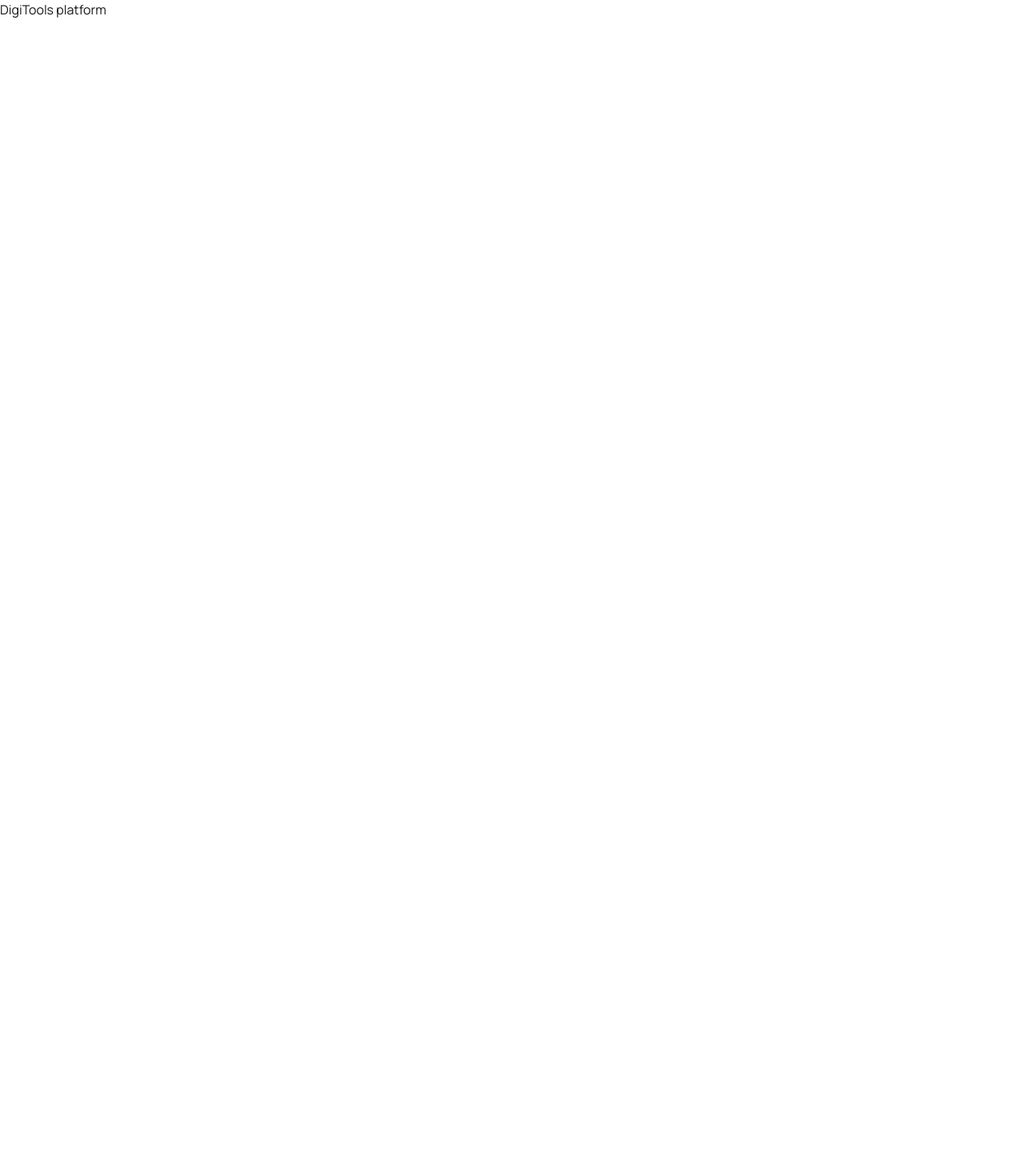
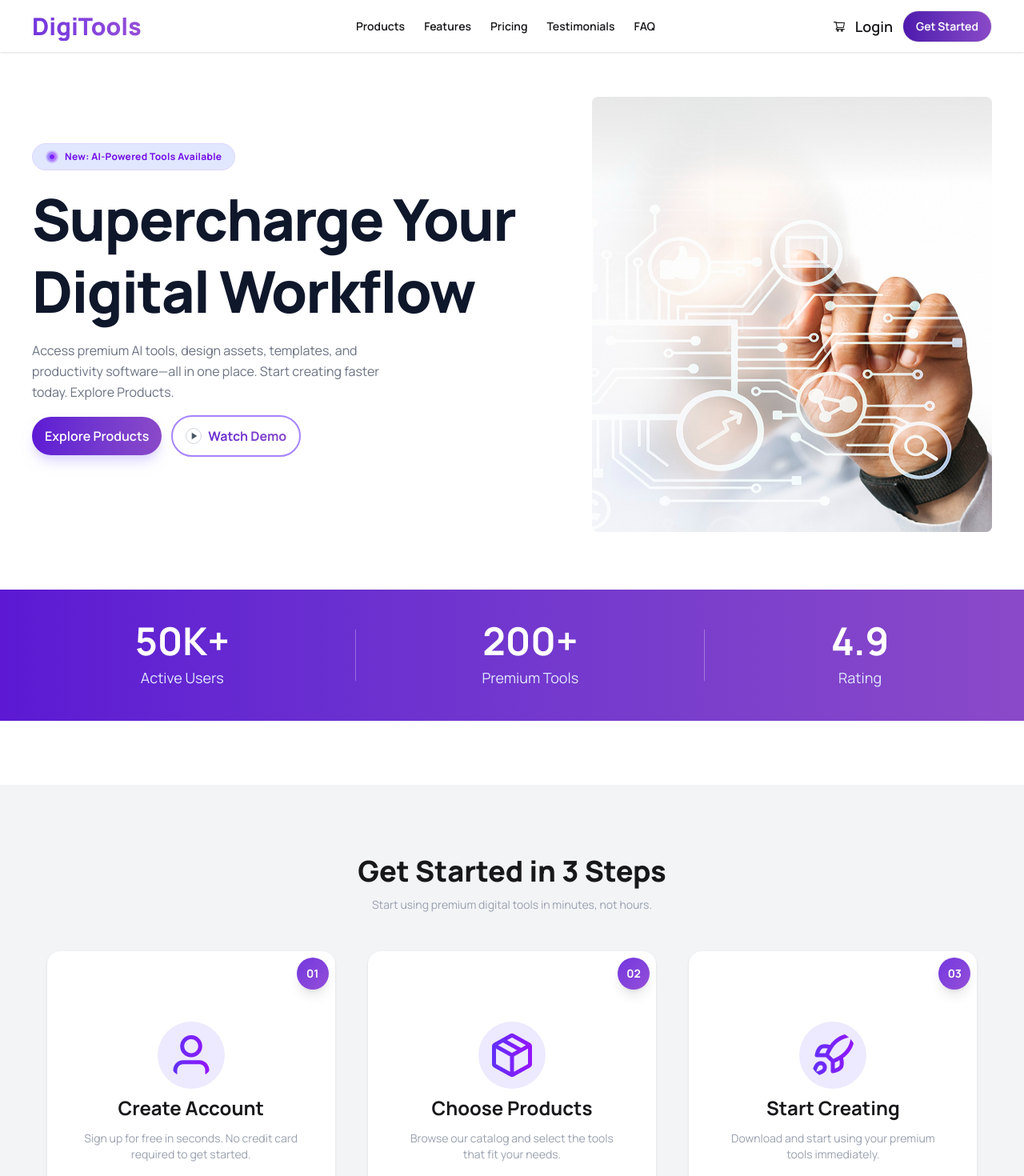
Before and after one commit to MHJony1/A-6-DigiTools-Platform, a React (Vite) app: page / in a window 1280 px wide. Shown: the top 1470 px of the page at 80% size. Before the commit the page ends 800 px from the top, so only its background shows below. Built offline with nearby package versions, Linux system fonts and the light colour scheme.

Commit message:
completed navbar, banner, stats and steps section

```diff
--- a/package.json
+++ b/package.json
@@ -11,8 +11,10 @@
   },
   "dependencies": {
     "@tailwindcss/vite": "^4.2.2",
+    "lucide": "^1.3.0",
     "react": "^19.2.4",
     "react-dom": "^19.2.4",
+    "react-icons": "^5.6.0",
     "react-toastify": "^11.0.5",
     "tailwindcss": "^4.2.2"
   },
--- a/src/App.jsx
+++ b/src/App.jsx
@@ -1,12 +1,25 @@
 
 import './App.css'
+import Banner from './Components/Banner/Banner'
+import CTA from './Components/CTA/CTA'
+import Navbar from './Components/Navbar/Navbar'
+import Stats from './Components/Stats/Stats'
+import Steps from './Components/Steps/Steps'
 
 function App() {
 
 
   return (
     <>
-      <h2>DigiTools platform</h2>
+      <Navbar />
+      <Banner />
+      <Stats />
+
+
+      <Steps />
+
+
+      <CTA />
 
     </>
   )
--- /dev/null
+++ b/src/Components/Banner/Banner.jsx
@@ -0,0 +1,49 @@
+import React from 'react';
+import groupImage from '../../assets/group.png';
+import bannerImage from '../../assets/banner.png';
+
+const Banner = () => {
+  return (
+    <div className='max-w-300 mx-auto mt-5 flex flex-col md:flex-row justify-between items-center '>
+      <div className=' text-center md:text-left space-y-4'>
+        {/* badge */}
+        <span className="inline-flex items-center gap-2 w-fit px-4 py-2 rounded-full bg-[#E1E7FF] border border-violet-200 text-violet-700 text-xs font-bold tracking-wide">
+            <img src={groupImage} alt="" />
+            New: AI-Powered Tools Available
+          </span>
+          {/* heading */}
+           <h1 className="text-4xl md:text-7xl font-extrabold text-slate-900 leading-tight tracking-tight">
+            Supercharge Your
+            <br />
+            Digital Workflow
+          </h1>
+          {/* paragraph */}
+           <p className="text-md text-gray-500 leading-relaxed max-w-md">
+            Access premium AI tools, design assets, templates, and productivity
+            software—all in one place. Start creating faster today. Explore Products.
+          </p>
+            {/* buttons */}
+            <div className='flex items-center justify-center md:justify-start gap-3 mt-1'>
+              <button className="px-4 py-3 hover:from-[#4c14ad] hover:to-[#713ab0] rounded-full bg-linear-to-r from-[#5e19d4] to-[#8a49c8] hover:bg-violet-700 active:scale-95 text-white text-md font-semibold shadow-lg shadow-violet-200 transition-all duration-200 hover:-translate-y-0.5">
+              Explore Products
+            </button>
+             <button className="flex items-center gap-2 px-4 py-3 rounded-full font-bold border-2 border-violet-400
+             bg-linear-to-r from-[#5e19d4] to-[#8a49c8] bg-clip-text text-transparent  active:scale-95 text-md transition-all duration-200 hover:-translate-y-0.5">
+              <span className="w-5 h-5  rounded-full border border-gray-300 flex items-center justify-center">
+                <svg className="w-2.5 h-2.5   text-gray-600 ml-px" viewBox="0 0 10 12" fill="currentColor">
+                  <path d="M1 1l8 5-8 5V1z" />
+                </svg>
+              </span>
+              Watch Demo
+            </button>
+            </div>
+
+      </div>
+      <div>
+        <img className='w-100 h-120 md:w-125 md:h-136 mt-9' src={bannerImage} alt="" />
+      </div>
+    </div>
+  );
+};
+
+export default Banner;
--- /dev/null
+++ b/src/Components/CTA/CTA.jsx
@@ -0,0 +1,11 @@
+import React from 'react';
+
+const CTA = () => {
+  return (
+    <div>
+
+    </div>
+  );
+};
+
+export default CTA;
--- /dev/null
+++ b/src/Components/Navbar/Navbar.jsx
@@ -0,0 +1,47 @@
+import React from 'react';
+import { AiOutlineShoppingCart } from 'react-icons/ai';
+
+const Navbar = () => {
+  return (
+    <div className='bg-base-100 shadow-sm '>
+     <div className="navbar  md:max-w-325 mx-auto px-4 md:px-10">
+
+      <div className="navbar-start">
+    <div className="dropdown">
+      <div tabIndex={0} role="button" className="btn btn-ghost lg:hidden">
+        <svg xmlns="http://www.w3.org/2000/svg" className="h-5 w-5" fill="none" viewBox="0 0 24 24" stroke="currentColor"> <path strokeLinecap="round" strokeLinejoin="round" strokeWidth="2" d="M4 6h16M4 12h8m-8 6h16" /> </svg>
+      </div>
+      <ul
+        tabIndex="-1"
+        className="menu menu-sm dropdown-content bg-base-100 rounded-box z-1 mt-3 w-52 p-2 shadow">
+        <li className='text-md font-semibold'><a href="">Products</a></li>
+        <li className='text-md font-semibold'><a href="">Features</a></li>
+        <li className='text-md font-semibold'><a href="">Pricing</a></li>
+        <li className='text-md font-semibold'><a href="">Testimonials</a></li>
+        <li className='text-md font-semibold'><a href="">FAQ</a></li>
+      </ul>
+    </div>
+    <a className=" text-3xl font-extrabold bg-linear-to-r from-[#7336de] to-[#954ed8] bg-clip-text text-transparent">DigiTools</a>
+  </div>
+  <div className="navbar-center hidden lg:flex">
+    <ul className="menu menu-horizontal px-1">
+      <li className='text-md font-semibold'><a href="">Products</a></li>
+      <li className='text-md font-semibold'><a href="">Features</a></li>
+      <li className='text-md font-semibold'><a href="">Pricing</a></li>
+      <li className='text-md font-semibold'><a href="">Testimonials</a></li>
+      <li className='text-md font-semibold'><a href="">FAQ</a></li>
+    </ul>
+  </div>
+  <div className="navbar-end flex ml-4 space-x-3">
+    <div className=' flex justify-between items-center space-x-3'>
+      <AiOutlineShoppingCart />
+     <h3 className="text-lg font-semibold hidden sm:block">Login</h3>
+    </div>
+    <a className="btn bg-linear-to-r from-[#4e18ad] to-[#8a49c8] rounded-full text-white">Get Started</a>
+  </div>
+    </div>
+    </div>
+  );
+};
+
+export default Navbar;
--- /dev/null
+++ b/src/Components/Stats/Stats.jsx
@@ -0,0 +1,39 @@
+import React from 'react';
+
+const Stats = () => {
+  return (
+    <div>
+      <div className="bg-linear-to-r from-[#5c18d3] to-[#8a49c8] py-10 mt-18">
+      <div className="container mx-auto px-4 max-w-275">
+        <div className="flex flex-col md:flex-row items-center justify-around gap-8 text-white">
+
+          <div className="text-center">
+            <h2 className="text-4xl md:text-5xl font-bold mb-2">50K+</h2>
+            <p className="text-indigo-100 text-lg">Active Users</p>
+          </div>
+          {/* divider line */}
+          <div className="hidden md:block h-16 w-px bg-white/30"></div>
+
+
+          <div className="text-center">
+            <h2 className="text-4xl md:text-5xl font-bold mb-2">200+</h2>
+            <p className="text-indigo-100 text-lg">Premium Tools</p>
+          </div>
+
+          {/* divider line */}
+          <div className="hidden md:block h-16 w-px bg-white/30"></div>
+
+
+          <div className="text-center">
+            <h2 className="text-4xl md:text-5xl font-bold mb-2">4.9</h2>
+            <p className="text-indigo-100 text-lg">Rating</p>
+          </div>
+
+        </div>
+      </div>
+    </div>
+    </div>
+  );
+};
+
+export default Stats;
--- /dev/null
+++ b/src/Components/Steps/Steps.jsx
@@ -0,0 +1,51 @@
+import React from 'react';
+import userImage from "../../assets/user.png";
+import PackageImage from "../../assets/package.png";
+import rocketImage from "../../assets/rocket.png";
+
+const Steps = () => {
+  return (
+    <div className='bg-gray-100  mt-20 mb-20 pb-25 pt-10'>
+      <div className='container mx-auto px-4 max-w-275 py-12 text-center space-y-3'>
+      <h2 className='text-3xl md:text-4xl font-extrabold '>Get Started in 3 Steps</h2>
+      <p className='text-gray-400 text-sm md:text-md'>Start using premium digital tools in minutes, not hours.</p>
+      </div>
+
+     <div>
+       <div className='grid grid-cols-1 md:grid-cols-2 lg:grid-cols-3 items-center gap-4 md:gap-1 justify-items-center  container mx-auto max-w-300'>
+       <div className='shadow-sm w-90 h-90 rounded-2xl relative  bg-white'>
+         <div className='absolute top-2 right-2 bg-linear-to-br from-[#7336de] to-[#954ed8] text-white w-10 h-10 flex items-center justify-center rounded-full text-sm font-bold shadow-lg '>01</div>
+        <div className='flex flex-col py-22 px-2 justify-center items-center'>
+          <img className='bg-violet-100 rounded-full p-3' src={userImage} alt="User" />
+          <h3 className='text-2xl font-bold mb-3 mt-2'>Create Account</h3>
+          <p className='text-sm text-center text-gray-400'>Sign up for free in seconds. No credit card <br /> required to get started.</p>
+        </div>
+       </div>
+
+       <div className='shadow-sm w-90 h-90 rounded-2xl relative  bg-white'>
+         <div className='absolute top-2 right-2 bg-linear-to-br from-[#7336de] to-[#954ed8] text-white w-10 h-10 flex items-center justify-center rounded-full text-sm font-bold shadow-lg '>02</div>
+        <div className='flex flex-col py-22 px-4 justify-center items-center'>
+          <img className='bg-violet-100 rounded-full p-3' src={PackageImage} alt="Package" />
+          <h3 className='text-2xl font-bold mb-3 mt-2'>Choose Products</h3>
+          <p className='text-sm text-center text-gray-400'>Browse our catalog and select the tools <br /> that fit your needs.</p>
+        </div>
+       </div>
+
+       <div className='shadow-sm w-90 h-90 rounded-2xl relative  bg-white'>
+         <div className='absolute top-2 right-2 bg-linear-to-br from-[#7336de] to-[#954ed8] text-white w-10 h-10 flex items-center justify-center rounded-full text-sm font-bold shadow-lg '>03</div>
+        <div className='flex flex-col py-22 px-4 justify-center items-center'>
+          <img className='bg-violet-100 rounded-full  object-cover p-3' src={rocketImage} alt="Rocket" />
+          <h3 className='text-2xl font-bold mb-3 mt-2'>Start Creating</h3>
+          <p className='text-sm text-center text-gray-400'>Download and start using your premium <br /> tools immediately.</p>
+        </div>
+       </div>
+
+
+
+      </div>
+     </div>
+    </div>
+  );
+};
+
+export default Steps;
```
Also changed, not shown: index.html (line endings or trailing spaces), src/assets/group.png (added), 1 other file (tests, documents, lock files or other folders).
